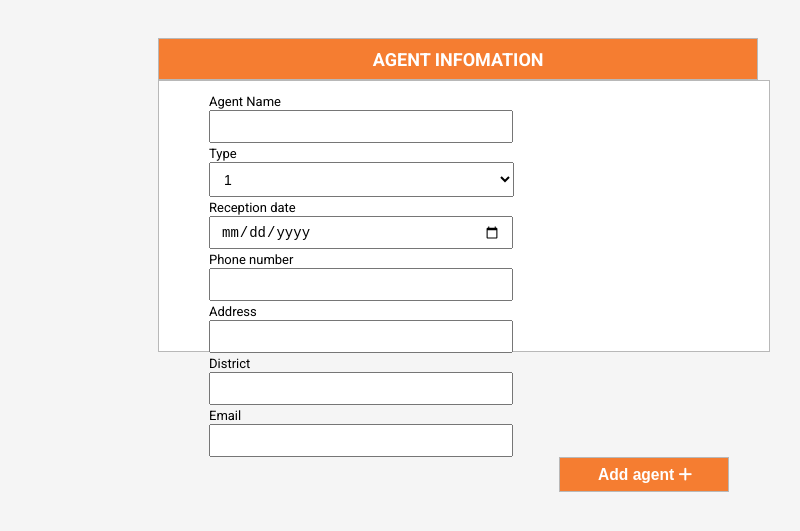
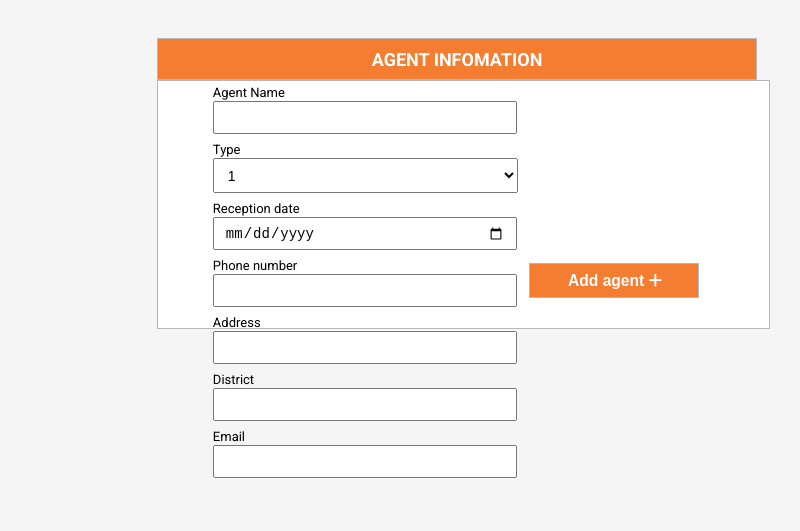
Before and after one commit to hntquan0805/Project-Agency-Management, an Electron app: page Electron.JS/views/addAgent.html in a window 800 px wide. Shown: the part 57-588 px from the top of the page. Drawn offline with Linux system fonts and the light colour scheme.

Commit message:
update addAgent.css

```diff
--- a/Electron.JS/public/addAgent.css
+++ b/Electron.JS/public/addAgent.css
@@ -31,9 +31,9 @@ h3{
 form{
     background: white;
     border: 1px solid #B8B8B8;
-    width: 70vw;
-    height: 250px;
-    padding: 10px 50px;
+    width: 69.52vw;
+    height: 245px;
+    padding: 1px 55px;
     padding-right: 0px;
     position: relative;
 }
@@ -62,7 +62,8 @@ button{
     width: 170px;
     height: 35px;
     position: absolute;
-    right: 40px;
+    right: 70px;
+    bottom: 30px
 }
 
 .buttonName{
@@ -72,5 +73,6 @@ button{
 
 .input{
     display: inline-block;
+    margin-bottom: 5px;
     margin-right: 50px;
 }
```
